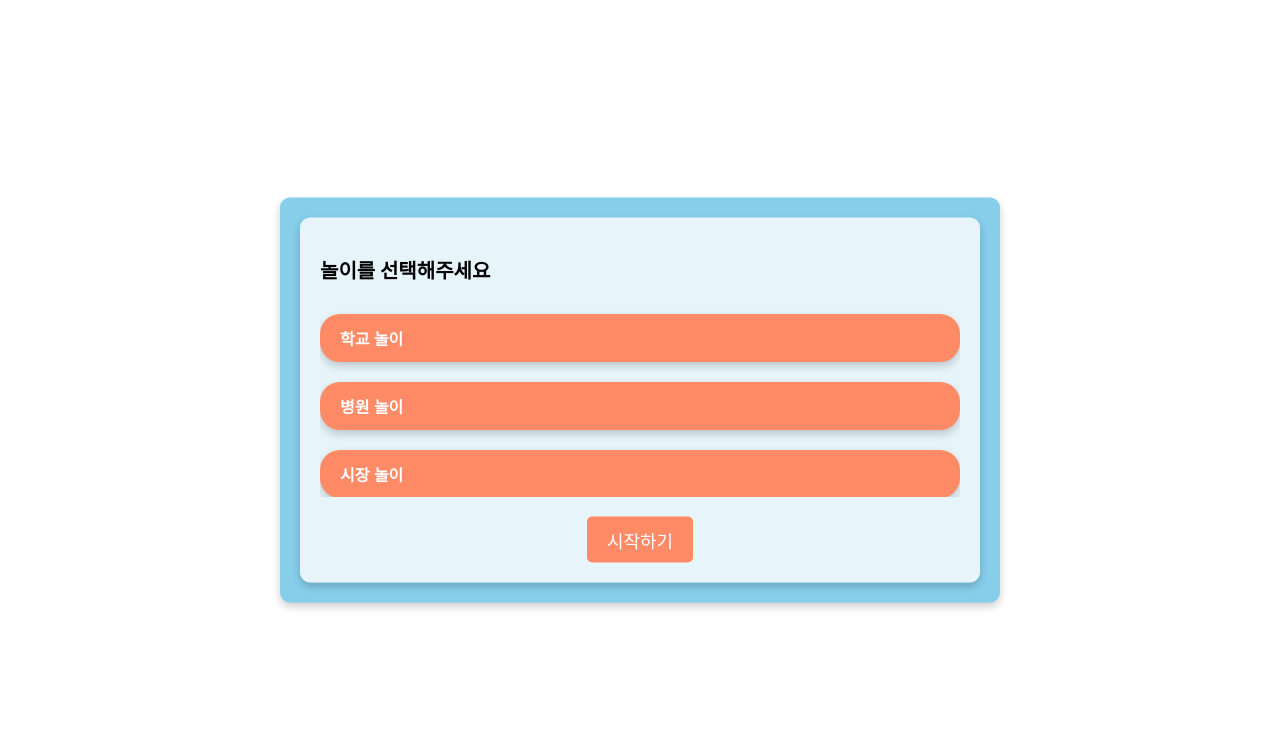
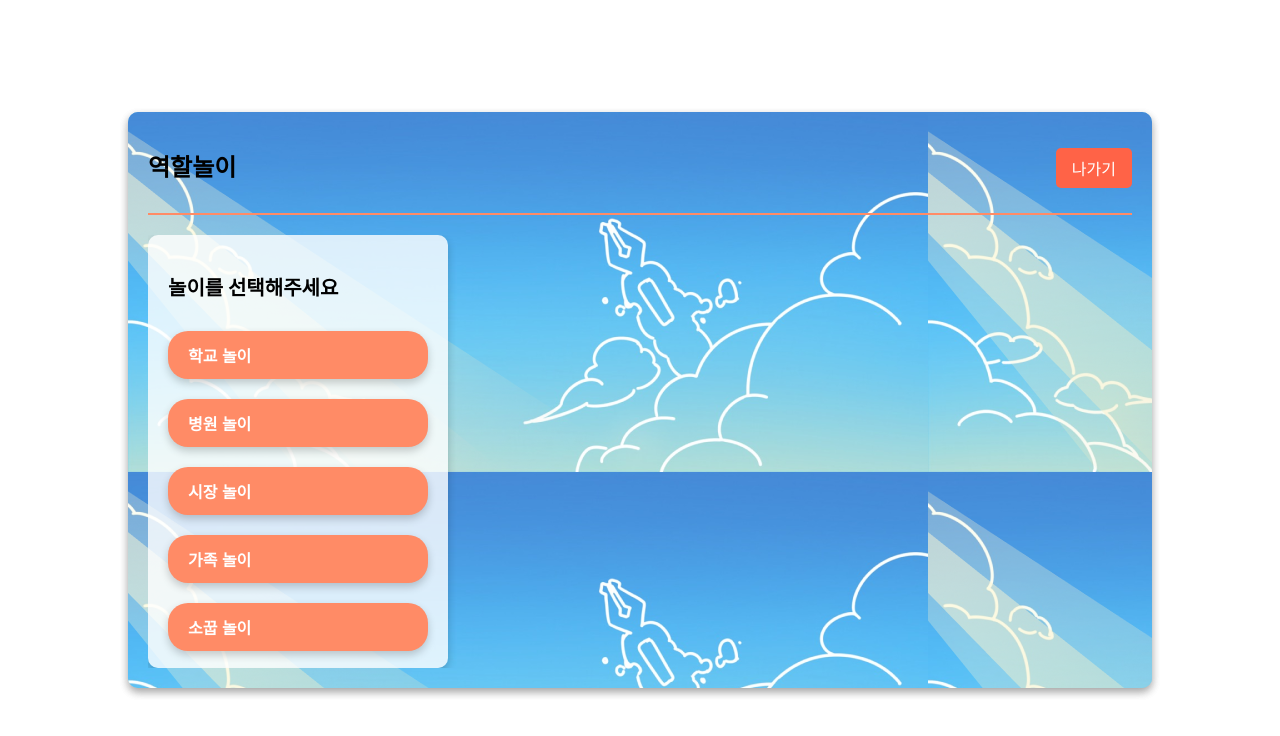
Before and after one commit to Prize-Three/roleplay_frontend, a React (Create React App) app: page /situation in a window 1280 px wide. Shown: the top 736 px of the page. Built offline with nearby package versions, Linux system fonts and the light colour scheme.

Commit message:
Layout하고 Situation 컴포넌트 고정형으로 바꾸기

```diff
--- a/src/components/Layout/Layout.module.scss
+++ b/src/components/Layout/Layout.module.scss
@@ -1,12 +1,9 @@
-// Layout.module.scss
-
 .container {
-    // background-image: url('/assets/home/newHomeImg.png');
     background-color: skyblue;
     background-size: cover; /* 배경 이미지를 요소에 맞게 조정 */
     background-position: center; /* 배경 이미지를 중앙에 배치 */
-    width: 56.25vw; /* 16:9 비율을 유지 */
-    aspect-ratio: 16 / 9; /* 16:9 비율 */
+    width: 1024px; /* 고정된 너비 */
+    height: 576px; /* 고정된 높이로 16:9 비율 유지 */
     display: flex;
     flex-direction: column;
     justify-content: center;
@@ -17,6 +14,5 @@
     transform: translate(-50%, -50%);
     box-shadow: 0 4px 8px rgba(0, 0, 0, 0.2);
     border-radius: 10px;
-    //padding: 20px;
     box-sizing: border-box;
 }
--- a/src/pages/Situation/Situation.jsx
+++ b/src/pages/Situation/Situation.jsx
@@ -19,20 +19,31 @@ function Situation() {
         }
     };
 
+    const handleExit = () => {
+        navigate('/'); // Replace with the appropriate path to navigate to the exit page
+    };
+
     return (
         <Layout>
             <div className={styles.situationWrap}>
+                <div className={styles.header}>
+                    <h1 className={styles.title}>역할놀이</h1>
+                    <button onClick={handleExit} className={styles.exitButton}>나가기</button>
+                </div>
+                <div className={styles.content}>
                     <div className={styles.leftPanel}>
-                    <h2 className={styles.title}>놀이를 선택해주세요</h2>
+                        <h2 className={styles.subtitle}>놀이를 선택해주세요</h2>
                         <div className={styles.gameTypeBox}>
                             <button onClick={() => handleRolePlaySelect('학교 놀이')} className={styles.gameTypeButton}>학교 놀이</button>
                             <button onClick={() => handleRolePlaySelect('병원 놀이')} className={styles.gameTypeButton}>병원 놀이</button>
                             <button onClick={() => handleRolePlaySelect('시장 놀이')} className={styles.gameTypeButton}>시장 놀이</button>
                             <button onClick={() => handleRolePlaySelect('가족 놀이')} className={styles.gameTypeButton}>가족 놀이</button>
                             <button onClick={() => handleRolePlaySelect('소꿉 놀이')} className={styles.gameTypeButton}>소꿉 놀이</button>
-                        <button onClick={() => handleRolePlaySelect('소방관 놀이')} className={styles.gameTypeButton}>소방관 놀이</button>
-                        <button onClick={() => handleRolePlaySelect('경찰 놀이')} className={styles.gameTypeButton}>경찰 놀이</button>
-                        <button onClick={() => handleRolePlaySelect('가게 놀이')} className={styles.gameTypeButton}>가게 놀이</button>
+                            <button onClick={() => handleRolePlaySelect('학교 놀이')} className={styles.gameTypeButton}>학교 놀이</button>
+                            <button onClick={() => handleRolePlaySelect('병원 놀이')} className={styles.gameTypeButton}>병원 놀이</button>
+                            <button onClick={() => handleRolePlaySelect('시장 놀이')} className={styles.gameTypeButton}>시장 놀이</button>
+                            <button onClick={() => handleRolePlaySelect('가족 놀이')} className={styles.gameTypeButton}>가족 놀이</button>
+                            <button onClick={() => handleRolePlaySelect('소꿉 놀이')} className={styles.gameTypeButton}>소꿉 놀이</button>
                         </div>
                         <button onClick={handleNextStep} className={styles.startButton}>시작하기</button>
                     </div>
@@ -44,6 +55,7 @@ function Situation() {
                         </div>
                     )}
                 </div>
+            </div>
         </Layout>
     );
 }
--- a/src/pages/Situation/Situation.module.scss
+++ b/src/pages/Situation/Situation.module.scss
@@ -2,21 +2,67 @@
     width: 100%;
     height: 100%;
     display: flex;
-    flex-direction: row; /* 좌우 배치 */
+    flex-direction: column;
+    background-image: url('../../../public/assets/situation/situationImg.png');
+    border-radius: 10px;
+    box-shadow: 0 4px 8px rgba(0, 0, 0, 0.2);
+    padding: 20px;
+    box-sizing: border-box;
+}
+
+.header {
+    width: 100%;
+    display: flex;
+    justify-content: space-between;
+    align-items: center;
+    padding-bottom: 10px;
+    border-bottom: 2px solid #FF8B66; /* 하단 테두리 */
+}
+
+.title {
+    font-size: 24px;
+    font-weight: bold;
+}
+
+.exitButton {
+    background-color: #FF6347; /* 진한 주황색 */
+    color: #FFFFFF; /* 흰색 폰트 */
+    border: none;
+    padding: 8px 16px;
+    border-radius: 5px;
+    font-size: 16px;
+    cursor: pointer;
+    transition: background-color 0.3s ease;
+
+    &:hover {
+        background-color: #FF4500; /* 더 진한 주황색으로 호버 */
+    }
+}
+
+.content {
+    display: flex;
+    flex-direction: row;
+    flex: 1;
+    margin-top: 20px;
+    height: calc(100% - 30px); /* 헤더를 제외한 높이 */
+    overflow: hidden; /* 자식 요소가 튀어나오는 것을 숨김 */
 }
 
 .leftPanel {
-    flex: 1;
+    width: 300px; /* 고정된 너비 */
     display: flex;
     flex-direction: column;
     background-color: rgba(255, 255, 255, 0.8); /* 연한 흰색 배경 */
     border-radius: 10px;
-    margin: 20px;
+    margin-right: 10px;
     padding: 20px;
     box-shadow: 0 4px 8px rgba(0, 0, 0, 0.2);
+    height: 100%; /* 부모의 높이에 맞춤 */
+    box-sizing: border-box;
+    overflow-y: auto;
 }
 
-.title {
+.subtitle {
     font-size: 20px;
     margin-bottom: 20px;
     font-weight: bold;
@@ -27,7 +73,6 @@
     display: flex;
     flex-direction: column;
     align-items: flex-start;
-    overflow-y: auto;
 }
 
 .gameTypeButton {
@@ -42,9 +87,7 @@
     outline: none; /* 포커스시 테두리 제거 */
     border-radius: 20px; /* 둥근 모서리 */
     width: 100%; /* 버튼 너비 100% */
-    height: 300px;
     text-align: left; /* 텍스트 왼쪽 정렬 */
-
 
     /* 그림자 효과 */
     box-shadow: 0 4px 8px rgba(0, 0, 0, 0.2);
@@ -79,14 +122,13 @@
 }
 
 .rightPanel {
-    flex: 2;
+    flex: 1;
     background-color: #FFF8DC; /* 연한 주황색 배경 */
     border-left: 2px solid #FF8B66; /* 진한 주황색 테두리 */
     display: flex;
     flex-direction: column;
     justify-content: center;
     align-items: center;
-    margin: 20px;
     padding: 20px;
     border-radius: 10px;
     box-shadow: 0 4px 8px rgba(0, 0, 0, 0.2);
```
Lines whose indentation alone changed are shown as unchanged.
